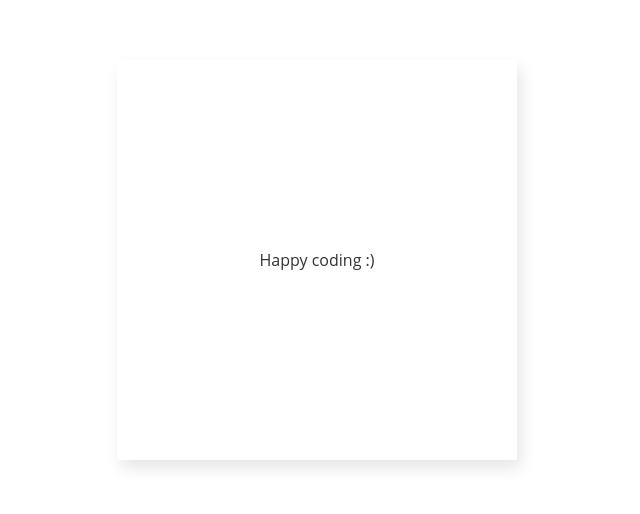
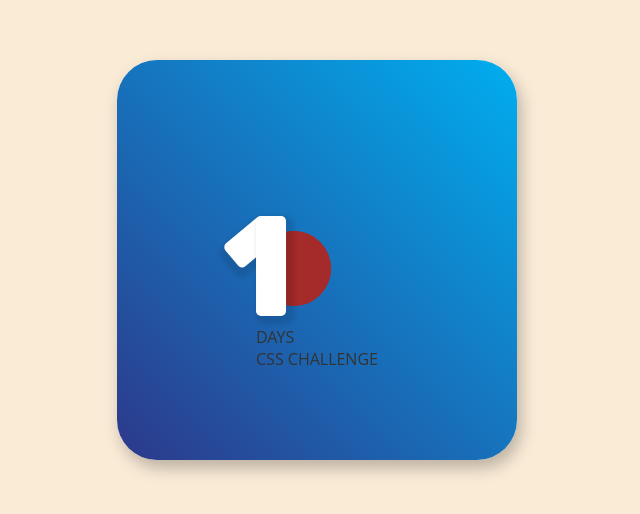
Before and after one commit to Dawinartor/100-days-of-css, a plain HTML site: page challenges/one/index.html in a window 1280 px wide. Shown: the part 140-654 px from the top of the page, without its empty margins (323-963 px from the left). Drawn offline with Linux system fonts and the light colour scheme.

Commit message:
â good step forward

```diff
--- a/challenges/one/index.html
+++ b/challenges/one/index.html
@@ -1,5 +1,6 @@
 <!DOCTYPE html>
 <html>
+
     <head>
         <meta charset='utf-8'>
         <meta name='viewport' content='width=device-width, initial-scale=1'>
@@ -9,10 +10,31 @@
     </head>
 
     <body>
+
         <div class="frame">
-            <div class="center">
-                  <p>Happy coding :)</p>
+
+            <div id="gradient-box">
+
+                <div class="center" id="sign">
+
+                    <div id="number">
+                        <div id="one-one"></div>
+                        <div id="one-two"></div>
+                        <div class="zero" id="zero-one"></div>
+                        <div class="zero-hole" id="zero-one-hole"></div>
+                        <div class="zero" id="zero-two"></div>
+                        <div class="zero-hole" id="zero-two-hole"></div>
+                    </div>
+
+                    <span class="text" id="big">days</span>
+                    <br>
+                    <span class="text" id="small">css challenge</span>
+
+                </div>
+
             </div>
-          </div>
+
+        </div>
+
     </body>
 </html>
--- a/challenges/one/style.css
+++ b/challenges/one/style.css
@@ -1,3 +1,7 @@
+body {
+  background-color: antiquewhite;
+}
+
 .frame {
   position: absolute;
   top: 50%;
@@ -7,10 +11,11 @@
   margin-top: -200px;
   margin-left: -200px;
   border-radius: 2px;
-	box-shadow: 4px 8px 16px 0 rgba(0,0,0,0.1);
+	box-shadow: 4px 8px 16px 0 rgba(0,0,0,0.25);
 	overflow: hidden;
   background: #fff;
   color: #333;
+  border-radius: 10%;
 	font-family: 'Open Sans', Helvetica, sans-serif;
 	-webkit-font-smoothing: antialiased;
 	-moz-osx-font-smoothing: grayscale;
@@ -20,5 +25,63 @@
   position: absolute;
   top: 50%;
   left: 50%;
-  transform: translate(-50%,-50%);
+  transform: translate(-50%, 150%);
 }
+
+#gradient-box {
+  width: 100%;
+  height: 100%;
+  background: linear-gradient(to top right, #2d388a, #00aeef);
+}
+
+/* create reactangle based number */
+#number {
+  position: relative;
+}
+
+#one-one{
+  z-index: 2;
+  position: absolute;
+  bottom: 10px;
+  width: 30px;
+  height: 100px;
+  background-color: white;
+  border-radius: 5px;
+  box-shadow: 4px 4px 4px 4px rgba(0,0,0,0.1);
+}
+
+#one-two{
+  z-index: 1;
+  position: absolute;
+  border-radius: 5px;
+  box-shadow: 4px 4px 4px 4px rgba(0,0,0,0.1);
+  left: -30px;
+  bottom: 110px;
+  width: 30px;
+  height: 50px;
+  background-color:  rgb(255, 255, 255);
+  transform: translate(10px, 51px) rotate(50deg);
+}
+
+.zero {
+  position: absolute;
+  background-color: brown;
+  width: 75px;
+  height: 75px;
+  bottom: 20px;
+  border-radius: 100%;
+}
+
+.zero-hole {
+  position: absolute;
+  background-color: brown;
+  width: 25px;
+  height: 25px;
+  bottom: 20px;
+  border-radius: 100%;
+}
+
+/* Text configuration */
+.text {
+  text-transform: uppercase;
+}
```
